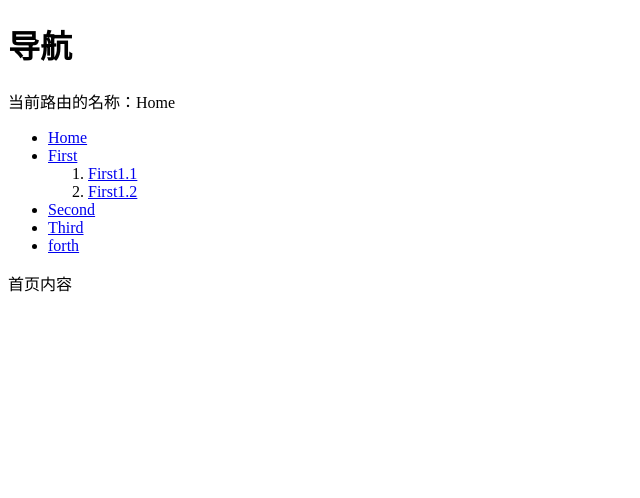
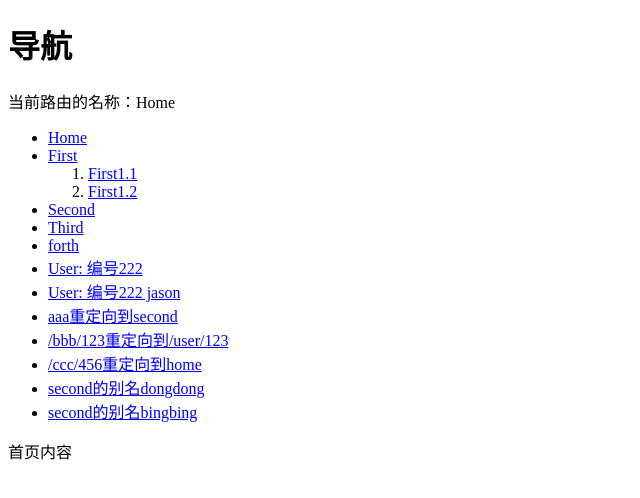
Before and after one commit to ScnuWang/hellovue, a Vue app: page /#/ in a window 1280 px wide. Shown: the top 498 px of the page, without its empty margins (0-640 px from the left). Built offline with nearby package versions, Linux system fonts and the light colour scheme.

Commit message:
url传值、query取值、路由重定向、别名

```diff
--- a/src/main.js
+++ b/src/main.js
@@ -10,11 +10,13 @@ const First = {template:'<div>First内容</div>'};
 const Second = {template:'<div>Second内容</div>'};
 
 const Firstfirst = {template:'<div>First1.1内容：{{$route.params.msg}}</div>'};
-const FirstSecond = {template:'<div>First1.2内容: dongdong还钱 {{$route.params.amount}}</div>'};
+const FirstSecond = {template:'<div>First1.2内容（使用query传值）: {{$route.query.msg}}  {{$route.query.amount}}</div>'};
 
 const FirstChildren = {template:'<div ><router-view ></router-view></div>'};
 
-
+const User = {
+  template:'<div>User : {{$route.params.id}} : {{$route.params.name}}</div>'
+}
 //子路由配置方式一 ：思想---> 每一个对象对应一个单独的组件
 // const routes = [
 //   {path:'/',component:Home},
@@ -33,8 +35,8 @@ const routes = [
       {path:'second',name:'Home-First-second',component:FirstSecond}//默认匹配成：/first/second
     ]
   },
-  {path:'/second',name:'Home-Second',component:Second},//可以通过$route.name获取name值
-  {path:'/third',components:{
+  {path:'/second',name:'Home-Second',component:Second,alias:['/dongdong','/bingbing']},//可以通过$route.name获取name值, 给路由添加别名
+  {path:'/third',components:{ //同时控制多个视图多个组件
     default:Home,
     third:First,
     forth:Second
@@ -42,7 +44,18 @@ const routes = [
     default:Home,
     third:Second,
     forth:First
-  }}
+  }},
+  {path:'/user/:id',component:User}, // url传参
+  {path:'/user/:id/:name',component:User}, // url传参
+  {path:'/aaa',redirect:'/second'}, // 重定向
+  {path:'/bbb/:id',redirect:'/user/:id'}, // 重定向
+  {path:'/bbb/:id',redirect:{name:Home-Second}}, // 重定向到一个命名路由
+  {path:'/ccc/:id',redirect:to=>{
+      const {hash,params,query} = to
+      if(params.id == '007'){
+        return '/'
+      }
+  }}, // 动态方法重定向
 
 
 ];
@@ -54,7 +67,30 @@ const router = new VueRouter({
 
 new Vue({
   router,
-  template:'<div id="r"><h1>导航</h1>当前路由的名称：{{$route.name}}<ul><li><router-link to="/">Home</router-link></li><li><router-link to="/first">First</router-link><ol><li><router-link :to="{name:\'Home-First-first\',params:{msg:\'dongdong借钱一万块\'}}">First1.1</router-link></li><li><router-link :to="{name:\'Home-First-second\',params:{msg:\'dongdong还钱一万块\', amount:10000}}">First1.2</router-link></li></ol><li><router-link to="/second">Second</router-link></li><li><router-link to="/third">Third</router-link></li><li><router-link to="/forth">forth</router-link></li></ul><router-view ></router-view><router-view name="third" style="width: 30%;height: 200px;background-color: aqua"></router-view><router-view name="forth" style="width: 30%;height: 200px;background-color: bisque"></router-view></div>'
+  template:`<div id="r">
+                <h1>导航</h1>当前路由的名称：{{$route.name}}
+                <ul>
+                  <li><router-link to="/">Home</router-link></li>
+                  <li><router-link to="/first">First</router-link>
+                    <ol>
+                      <li><router-link :to="{name:\'Home-First-first\',params:{msg:\'dongdong借钱一万块\'}}">First1.1</router-link></li>
+                      <li><router-link :to="{path:'/first/second',query:{msg:\'dongdong还钱\', amount:10000}}">First1.2</router-link></li>
+                    </ol>
+                  <li><router-link to="/second">Second</router-link></li>
+                  <li><router-link to="/third">Third</router-link></li>
+                  <li><router-link to="/forth">forth</router-link></li>
+                  <li><router-link to="/user/222">User: 编号222</router-link></li>
+                  <li><router-link to="/user/666/jason">User: 编号222 jason</router-link></li>
+                  <li><router-link to="/aaa">aaa重定向到second</router-link></li>
+                  <li><router-link to="/bbb/123">/bbb/123重定向到/user/123</router-link></li>
+                  <li><router-link to="/ccc/456">/ccc/456重定向到home</router-link></li>
+                  <li><router-link to="/dongdong">second的别名dongdong</router-link></li>
+                  <li><router-link to="/bingbing">second的别名bingbing</router-link></li>
+                </ul>
+                <router-view ></router-view>
+                <router-view name="third" style="width: 30%;height: 200px;background-color: aqua"></router-view>
+                <router-view name="forth" style="width: 30%;height: 200px;background-color: bisque"></router-view>
+              </div>`
 }).$mount('#app');
 
 // import Vue from "vue"
```
